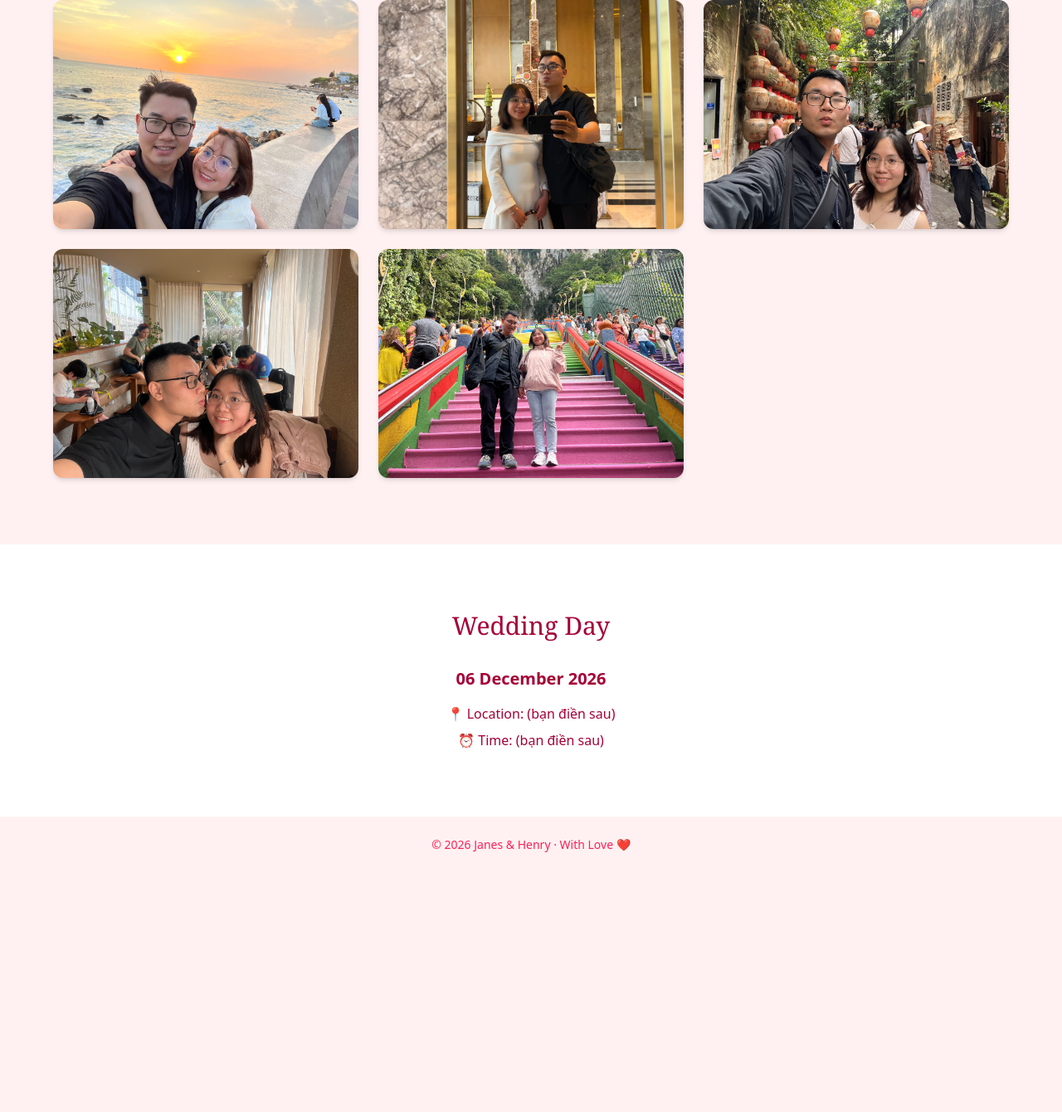
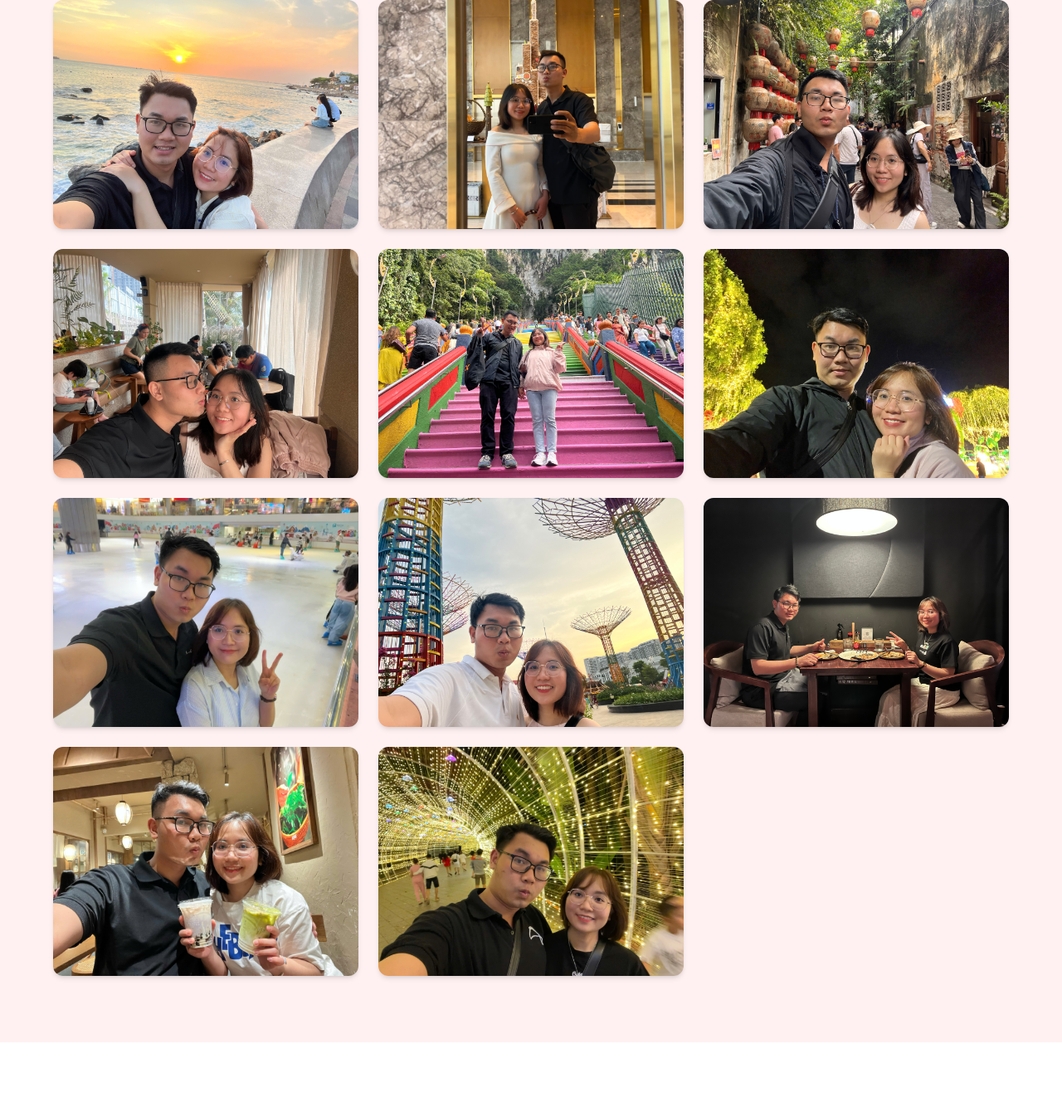
Before and after one commit to DatPHP/Wedding-Janes-Henry-2026, a Next.js app: page / in a window 1280 px wide. Shown: the part 1755-3095 px from the top of the page at 83% size. Before the commit the page ends 2807 px from the top, so only its background shows below. Built offline with nearby package versions, Linux system fonts and the light colour scheme.

Commit message:
complete list of memory images

```diff
--- a/components/Gallery.tsx
+++ b/components/Gallery.tsx
@@ -9,6 +9,12 @@ const images = [
     "/images/couple-6.jpg",
     "/images/couple-7.jpg",
     "/images/couple-8.jpg",
+    "/images/couple-9.jpg",
+    "/images/couple-10.jpg",
+    "/images/couple-11.jpg",
+    "/images/couple-12.jpg",
+    "/images/couple-13.jpg",
+    "/images/couple-14.jpg",
 ];
 
 export default function Gallery() {
```
